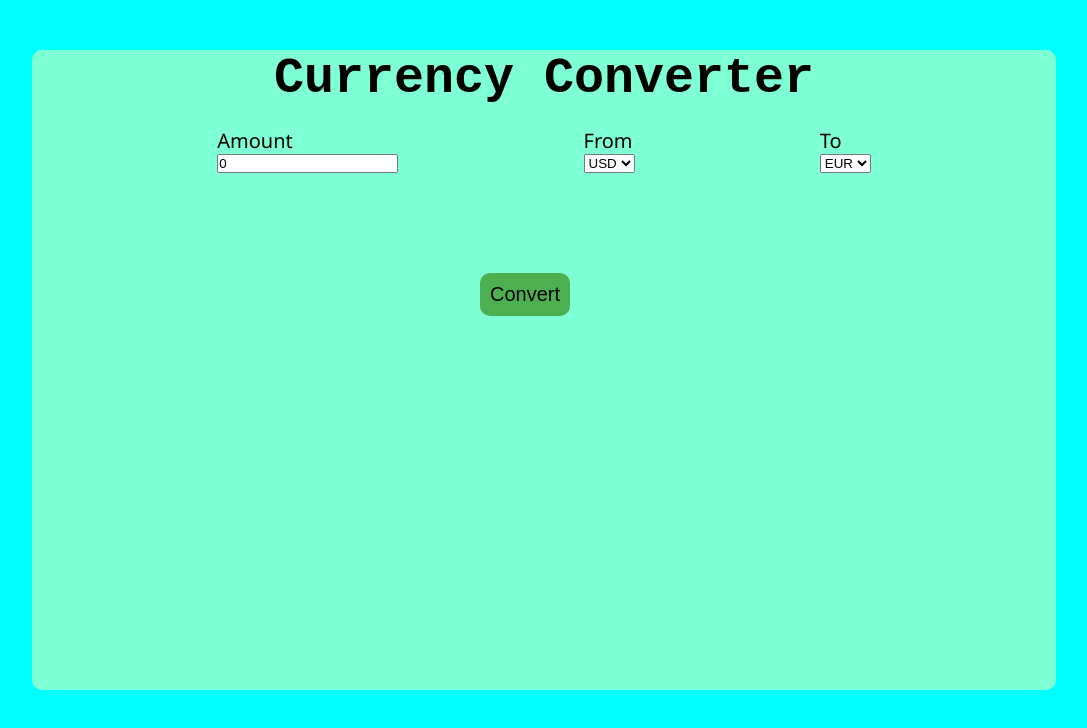
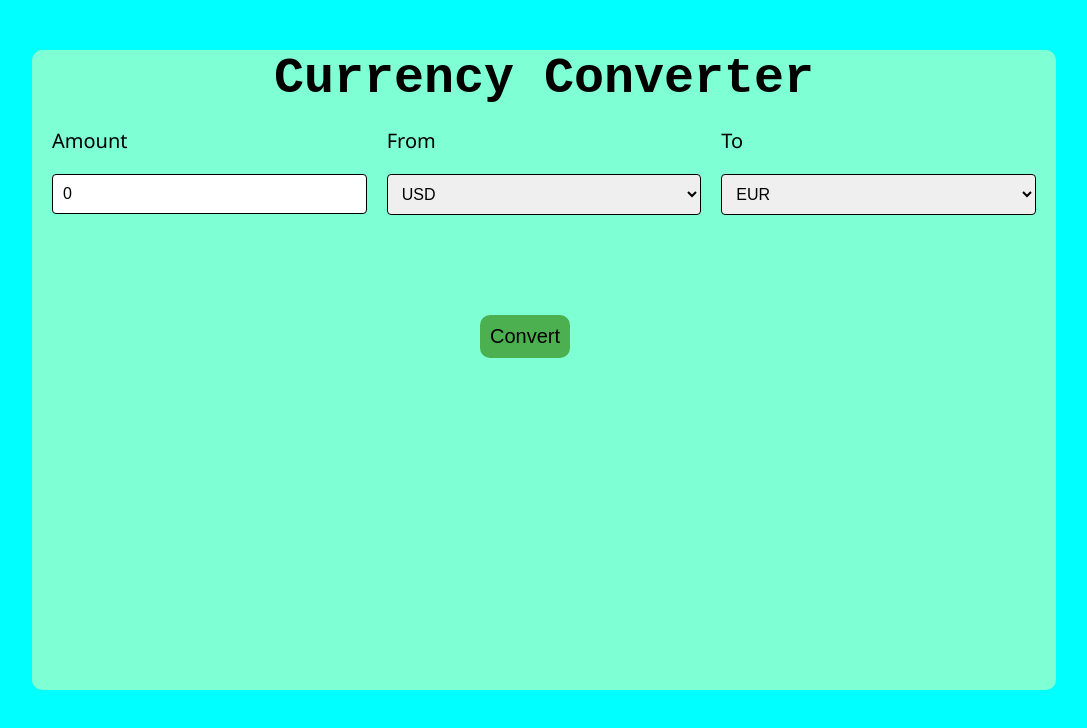
Before and after one commit to kavinduthilan/currency-converter, a React (Vite) app in the folder frontend/: page / in a window 1280 px wide. Shown: the top 728 px of the page, without its empty margins (96-1183 px from the left). Built offline with nearby package versions, Linux system fonts and the light colour scheme.

Commit message:
added css

```diff
--- a/frontend/src/pages/CurrencyConverter.scss
+++ b/frontend/src/pages/CurrencyConverter.scss
@@ -12,14 +12,33 @@
     }
 
     .currency-converter-content{
-        display: flex;
-        justify-content: space-evenly;
-        align-items: center;
+        display: grid;
+        grid-template-columns: 1fr 1fr 1fr;
+        gap: 20px;
+        margin: 0 20px;
 
         p{
             font-size: 20px;
             font-family: 'Segoe UI', Tahoma, Geneva, Verdana, sans-serif;
         }
+
+        input{
+            width: 100%;
+            padding: 10px;
+            font-size: 16px;
+            border-radius: 4px;
+            border: 1px solid black;
+            margin-top: 20px;
+
+        }
+
+        select{
+            width: 100%;
+            padding: 10px;
+            font-size: 16px;
+            border-radius: 4px;
+            border: 1px solid black;
+            margin-top: 20px;}
     }
 
     button{
```
